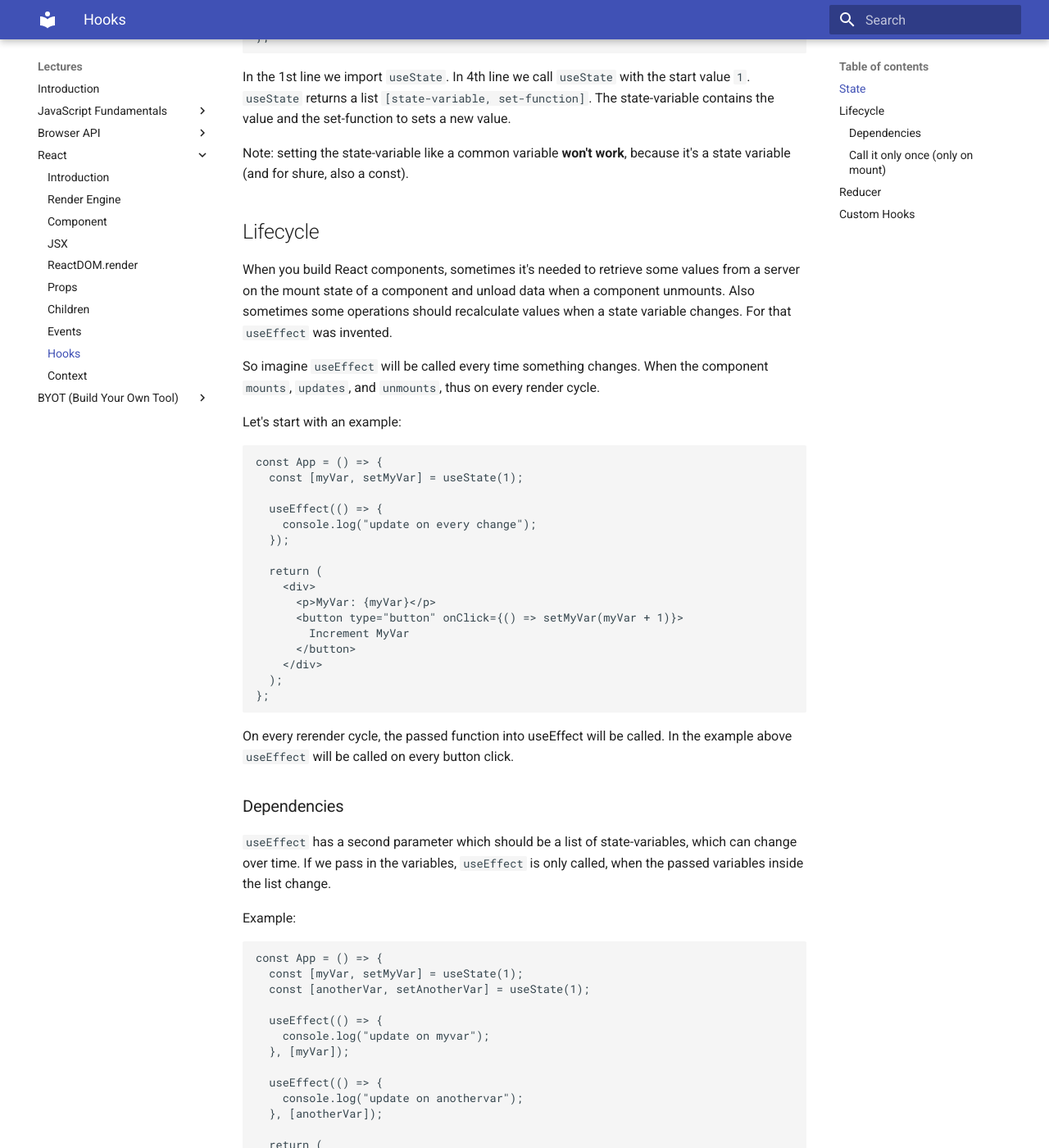
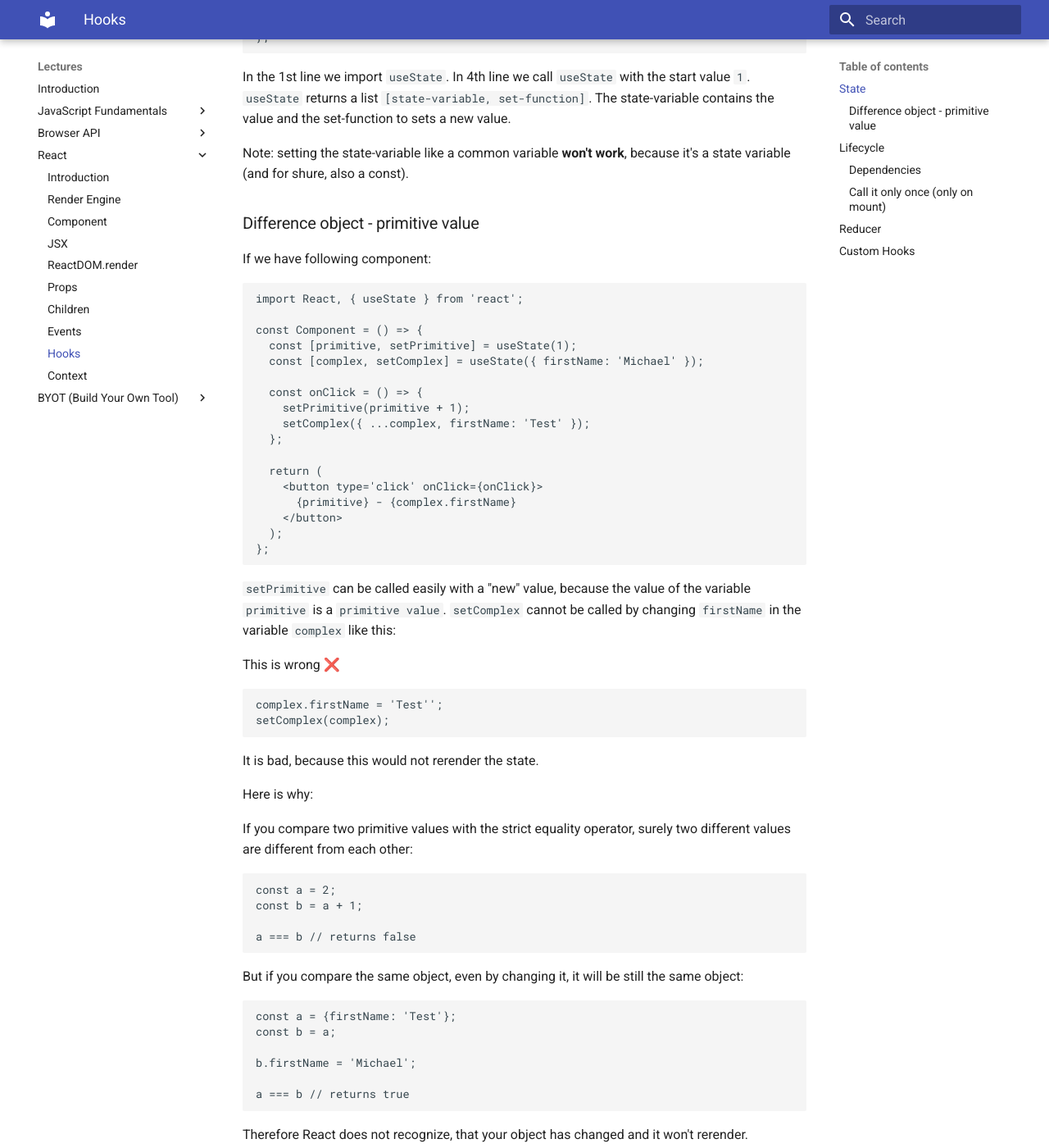
Before and after one commit to bykof/bykof.github.com, an MkDocs documentation site: the page built from docs/lectures/react/hooks.md, in a window 1280 px wide and 1400 px high, scrolled down 771 px. Shown: the whole window at 82% size. Built offline with MkDocs 1.6.1 and Material for MkDocs 9.7.7, drawn with Linux system fonts in a browser that asks for light colours; some of the changed text lies outside the part shown.

Commit message:
add react lifecycle

````diff
--- a/docs/lectures/react/hooks.md
+++ b/docs/lectures/react/hooks.md
@@ -21,7 +21,7 @@ To let React update the DOM properly on changes and rerender only changed elemen
 Let's look at an example:
 
 ```javascript
-import React, { useState } from "react";
+import React, { useState } from 'react';
 
 const UpdateYourself = () => {
   const [myVariable, setMyVariable] = useState(1);
@@ -38,7 +38,71 @@ The state-variable contains the value and the set-function to sets a new value.
 
 Note: setting the state-variable like a common variable **won't work**, because it's a state variable (and for shure, also a const).
 
+### Difference object - primitive value
+
+If we have following component:
+
+```javascript
+import React, { useState } from 'react';
+
+const Component = () => {
+  const [primitive, setPrimitive] = useState(1);
+  const [complex, setComplex] = useState({ firstName: 'Michael' });
+
+  const onClick = () => {
+    setPrimitive(primitive + 1);
+    setComplex({ ...complex, firstName: 'Test' });
+  };
+
+  return (
+    <button type='click' onClick={onClick}>
+      {primitive} - {complex.firstName}
+    </button>
+  );
+};
+```
+
+`setPrimitive` can be called easily with a "new" value, because the value of the variable `primitive` is a `primitive value`.
+`setComplex` cannot be called by changing `firstName` in the variable `complex` like this:
+
+This is wrong ❌
+```
+complex.firstName = 'Test'';
+setComplex(complex);
+```
+
+It is bad, because this would not rerender the state.
+
+Here is why:
+
+If you compare two primitive values with the strict equality operator, surely two different values are different from each other:
+
+```javascript
+const a = 2;
+const b = a + 1;
+
+a === b // returns false
+```
+
+But if you compare the same object, even by changing it, it will be still the same object:
+
+```javascript
+const a = {firstName: 'Test'};
+const b = a;
+
+b.firstName = 'Michael';
+
+a === b // returns true
+```
+
+Therefore React does not recognize, that your object has changed and it won't rerender.
+
 ## Lifecycle
+
+<figure>
+  <img src="/img/react_lifecycle.png"/>
+  <figcaption>The react lifecycle</figcaption>
+</figure>
 
 When you build React components, sometimes it's needed to retrieve some values from
 a server on the mount state of a component and unload data when a component unmounts.
@@ -55,13 +119,13 @@ const App = () => {
   const [myVar, setMyVar] = useState(1);
 
   useEffect(() => {
-    console.log("update on every change");
+    console.log('update on every change');
   });
 
   return (
     <div>
       <p>MyVar: {myVar}</p>
-      <button type="button" onClick={() => setMyVar(myVar + 1)}>
+      <button type='button' onClick={() => setMyVar(myVar + 1)}>
         Increment MyVar
       </button>
     </div>
@@ -85,21 +149,21 @@ const App = () => {
   const [anotherVar, setAnotherVar] = useState(1);
 
   useEffect(() => {
-    console.log("update on myvar");
+    console.log('update on myvar');
   }, [myVar]);
 
   useEffect(() => {
-    console.log("update on anothervar");
+    console.log('update on anothervar');
   }, [anotherVar]);
 
   return (
     <div>
       <p>MyVar: {myVar}</p>
       <p>AnotherVar: {anotherVar}</p>
-      <button type="button" onClick={() => setMyVar(myVar + 1)}>
+      <button type='button' onClick={() => setMyVar(myVar + 1)}>
         Increment MyVar
       </button>
-      <button type="button" onClick={() => setAnotherVar(anotherVar + 1)}>
+      <button type='button' onClick={() => setAnotherVar(anotherVar + 1)}>
         Increment AnotherVar
       </button>
     </div>
@@ -122,13 +186,13 @@ const App = () => {
   const [myVar, setMyVar] = useState(1);
 
   useEffect(() => {
-    console.log("called on mount");
+    console.log('called on mount');
   }, []);
 
   return (
     <div>
       <p>MyVar: {myVar}</p>
-      <button type="button" onClick={() => setMyVar(myVar + 1)}>
+      <button type='button' onClick={() => setMyVar(myVar + 1)}>
         Increment MyVar
       </button>
     </div>
@@ -143,11 +207,11 @@ If you want to execute code on unmount time of a component just return a functio
 const MyButton = ({ unmount }) => {
   useEffect(() => {
     return () => {
-      console.log("unmount mybutton");
+      console.log('unmount mybutton');
     };
   }, []);
   return (
-    <button type="button" onClick={unmount}>
+    <button type='button' onClick={unmount}>
       Unmount
     </button>
   );
@@ -195,9 +259,9 @@ const initialState = { count: 0 };
 
 const reducer = (state, action) => {
   switch (action.type) {
-    case "increment":
+    case 'increment':
       return { count: state.count + 1 };
-    case "decrement":
+    case 'decrement':
       return { count: state.count - 1 };
     default:
       throw new Error();
@@ -209,8 +273,8 @@ const Counter = () => {
   return (
     <>
       Count: {state.count}
-      <button onClick={() => dispatch({ type: "decrement" })}>-</button>
-      <button onClick={() => dispatch({ type: "increment" })}>+</button>
+      <button onClick={() => dispatch({ type: 'decrement' })}>-</button>
+      <button onClick={() => dispatch({ type: 'increment' })}>+</button>
     </>
   );
 };
@@ -230,14 +294,14 @@ We would write code like this:
 `hooks/useBodyScrollPosition.js`
 
 ```javascript
-import { useState, useEffect } from "react";
+import { useState, useEffect } from 'react';
 
-export default () => {
+const useBodyScrollPosition = () => {
   const [scrollPosition, setScrollPosition] = useState(window.scrollY);
   useEffect(() => {
     const handleScroll = () => setScrollPosition(window.scrollY);
-    document.addEventListener("scroll", handleScroll);
-    return () => document.removeEventListener("scroll", handleScroll);
+    document.addEventListener('scroll', handleScroll);
+    return () => document.removeEventListener('scroll', handleScroll);
   }, []);
   return scrollPosition;
 };
@@ -260,8 +324,8 @@ export default One;
 `components/Two.js`
 
 ```javascript
-import React from "react";
-import useBodyScrollPosition from "./useBodyScrollPosition";
+import React from 'react';
+import useBodyScrollPosition from './useBodyScrollPosition';
 
 const Two = () => {
   const scrollPosition = useBodyScrollPosition();
--- a/mkdocs.yml
+++ b/mkdocs.yml
@@ -55,8 +55,8 @@ nav:
       - JavaScript Fundamentals:
         - exercises/javascript-fundamentals/index.md
         - exercises/javascript-fundamentals/shop/index.md
-      # - Browser API:
-      #   - exercises/browser-api/shop/index.md
+      - Browser API:
+        - exercises/browser-api/shop/index.md
     # - React:
 theme:
   name: material
````
Also changed, not shown: docs/img/react_lifecycle.png (added).
